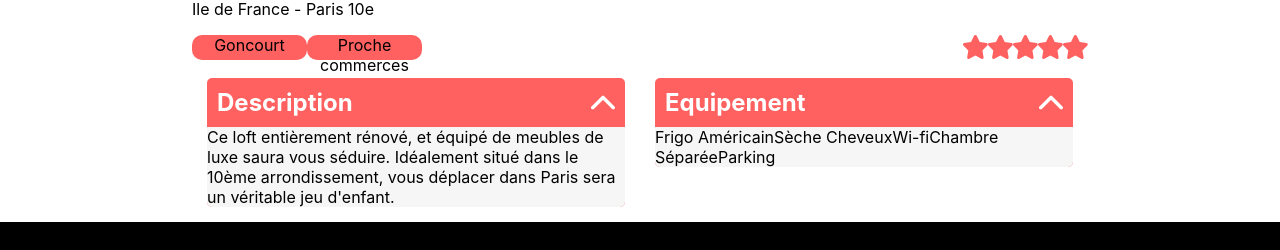
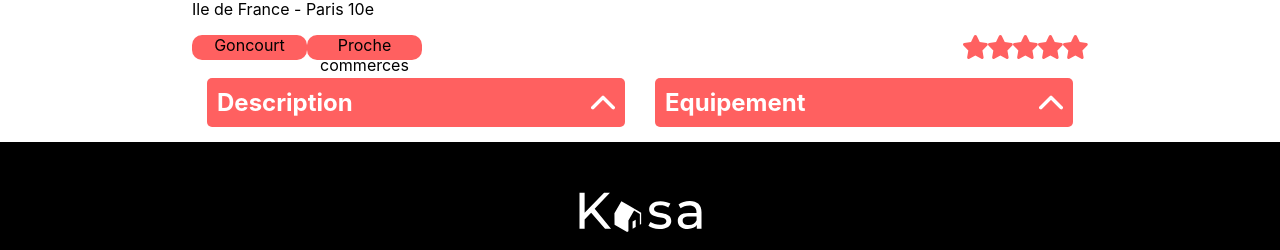
Before and after one commit to Drelasor/Kasa, a React (Create React App) app: page /appart/0979876d in a window 1280 px wide. Shown: the part 644-894 px from the top of the page. Built offline with nearby package versions, Linux system fonts and the light colour scheme.

Commit message:
fin collapse

```diff
--- a/src/components/Collapse.js
+++ b/src/components/Collapse.js
@@ -1,5 +1,6 @@
- import {useState } from "react";
+import { useState, useEffect } from "react";
 import vector from "../asset/png/vector.png";
+
 export default function Collapse({ title, content }) {
   const [close, setClose] = useState(true);
 
@@ -7,55 +8,20 @@ export default function Collapse({ title, content }) {
   const handleToggle = () => {
     setClose(!close);
   };
+
   return (
     <div className="collapse">
       <div className="collapse-button" onClick={handleToggle}>
         <h2>{title}</h2>
-        <img src={vector} alt="fleche" className={`arrow ${close ? "close" : ""}`}></img>
+        <img
+          src={vector}
+          alt="fleche"
+          className={`arrow ${close ? "close" : ""}`}
+        ></img>
       </div>
-      <div
-        className={close ? `content animation` : 'content'}
-        // style={{
-        //   maxHeight: `${close ? 0 : CollapseDivOffsetHeight}px`,
-        // }}
-      >
-       {content}
+      <div className={`content-${close ? "close" : "open"}`}>
+        <p className="text-content">{content}</p>
       </div>
     </div>
   );
 }
-
-/* import { useMemo, useRef, useState } from "react";
-import vector from "../asset/png/vector.png";
-export default function Collapse({ title, content }) {
-  const CollapseDiv = useRef(null);
-  const [close, setClose] = useState(true);
-
-  // change etat
-  const handleToggle = () => {
-    setClose(!close);
-  };
-
-  let CollapseDivOffsetHeight = useMemo(() => {
-    return CollapseDiv.current?.scrollHeight ?? 0;
-  }, [CollapseDiv.current]);
-
-  return (
-    <div className= "collapse">
-      <div className="collapse_title" onClick={handleToggle}>
-        <h2>{title}</h2>
-        <img src={vector} alt="fleche" className={`arrow ${close ? "close" : ""}`}></img>
-      </div>
-      <div
-        ref={CollapseDiv}
-        className="content"
-        style={{
-          maxHeight: `${close ? 0 : CollapseDivOffsetHeight}px`,
-        }}
-      >
-        {content}
-      </div>
-    </div>
-  );
-}
- */
--- a/src/css/collapse.scss
+++ b/src/css/collapse.scss
@@ -1,8 +1,6 @@
 .collapse {
     margin: 15px;
     width: 50%;
-       border-radius: 5px;
-       background: rgba(255, 96, 96, 1);
     overflow: hidden;
 }
 
@@ -11,7 +9,11 @@
     justify-content: space-between;
     align-items: center;
     color: white;
-       margin: 10px;
+    border-radius: 5px;
+    background: rgba(255, 96, 96, 1);
+    padding: 10px;
+    z-index: 5;
+    position: relative;
 }
 
 .collapse-button h2 {
@@ -27,24 +29,66 @@
     transform: rotate(180deg);
 }
 
+
 .content {
-       border-top: none;
+    display: flex;
     background-color: rgba(246, 246, 246);
-      /*  transition: max-height 0.5s ease-in-out; */
+    z-index: 1;
+    position: relative;
+    /*  max-height: 0px; */
+}
+
+.content-open {
+    display: flex;
+    background-color: rgba(246, 246, 246);
+    z-index: 1;
+    position: relative;
+    /*  max-height: 0px; */
+    /* animation: collOpen 1s forwards; */
+    transition: transform 0.8s;
+    height: 100%;
+    transform: translateY(0);
+}
+
+.content-close {
+    display: flex;
+    background-color: rgba(246, 246, 246);
+    z-index: 1;
+    position: relative;
+    /* max-height: 0px; */
+    /*   animation: collOff 1s forwards; */
+    transition: transform 0.8s;
+    height: 0;
+    transform: translateY(-100%);
+}
 
 
+.text-content {
+    margin: 0;
+    padding: 10px;
 }
 
-   .animation {
-       animation: slideIn 3s;
-   }
 
-   @keyframes slideIn {
+@keyframes collOpen {
     from {
-           margin-top: -250px;
+        max-height: 0;
+        transform: translateY(-100%);
     }
 
     to {
-           margin-top: 10px;
+        max-height: 100%;
+        transform: translateY(0);
     }
 }
+
+@keyframes collOff {
+    from {
+        max-height: 100%;
+        transform: translateY(0);
+    }
+
+    to {
+        max-height: 0;
+        transform: translateY(-100%);
+    }
+}
--- a/src/pages/Appart.js
+++ b/src/pages/Appart.js
@@ -1,29 +1,41 @@
-import { useParams } from "react-router-dom";
-import apparts from "../appart.json";
-import Collapse from "../components/Collapse";
-import { Slider } from "../components/Slider";
-import Rating from "../components/Rating";
-import Tag from "../components/Tag";
-import { useNavigate } from "react-router-dom";
+import { useParams, useNavigate } from "react-router-dom"
+import apparts from "../appart.json"
+import Collapse from "../components/Collapse"
+import { Slider } from "../components/Slider"
+import Rating from "../components/Rating"
+import Tag from "../components/Tag"
+import { useEffect, useState } from "react"
 
 export default function Appart() {
-  const { id } = useParams();
-  const appart = apparts.find((appart) => appart.id === id);
+  const [appart, setAppart] = useState(null)
+  const { id } = useParams()
 
   const navigate = useNavigate()
 
-    if (!appart){
-       return navigate(window.origin + "/error")
+  useEffect(() => {
+    const pickedAppart = apparts.find((appart) => appart.id === id)
+
+    if (!pickedAppart) {
+      navigate("/error")
+    } else {
+      setAppart(pickedAppart)
     }
+  }, [id])
 
   return (
+    <>
+      {appart && (
         <div className="appart">
           <Slider apparts={appart.pictures} />
           <div className="appart-title">
             <h1>{appart.title}</h1>
             <div className="appart-host">
               <p>{appart.host.name}</p>
-          <img className="circle" src={appart.host.picture} alt="proprio"></img>
+              <img
+                className="circle"
+                src={appart.host.picture}
+                alt="proprio"
+              ></img>
             </div>
           </div>
           <p>{appart.location}</p>
@@ -42,5 +54,7 @@ export default function Appart() {
             <Collapse title={"Equipement"} content={appart.equipments} />
           </div>
         </div>
-  );
+      )}
+    </>
+  )
 }
```
Lines whose indentation alone changed are shown as unchanged.
